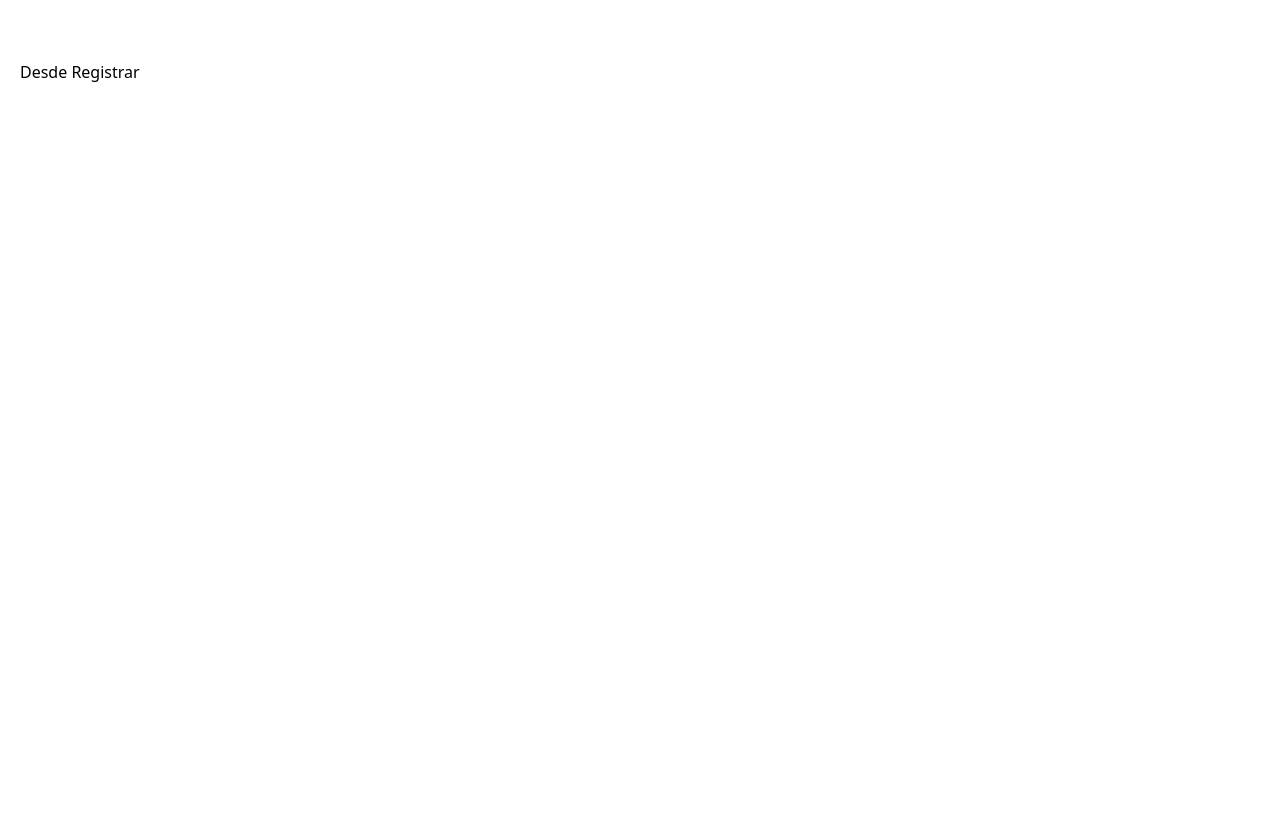
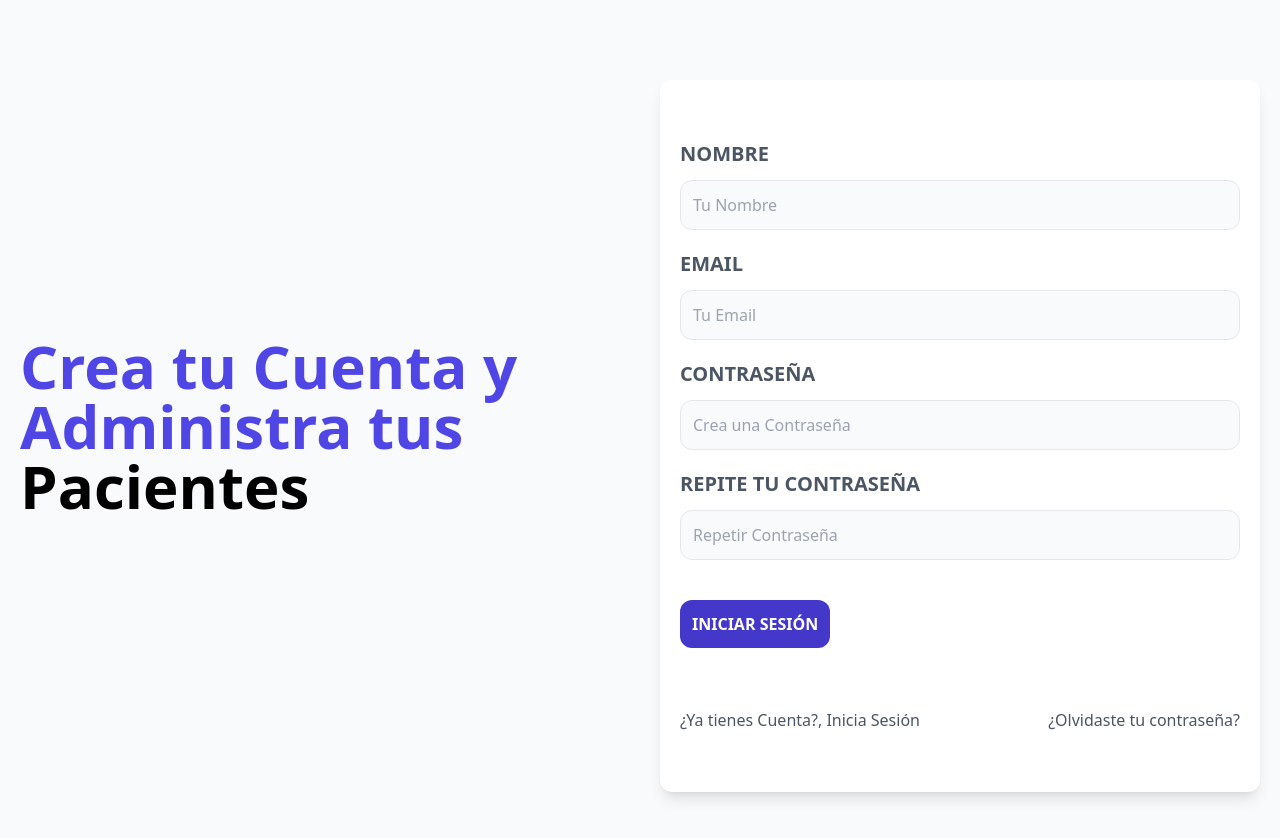
Before and after one commit to JPalacio3/APV_FullSatck-Javascript, a React (Vite) app in the folder frontend/: page /registrar in a window 1280 px wide. Before the commit the page ends 800 px from the top, so only its background shows below. Built offline with nearby package versions, Linux system fonts and the light colour scheme.

Commit message:
feat : frontend - Creando el formulario de Registro para usuarios sin cuenta

```diff
--- a/frontend/index.html
+++ b/frontend/index.html
@@ -7,7 +7,7 @@
   <title>Administrador de Pacientes de Veterinaria</title>
 </head>
 
-<body>
+<body class="bg-gray-50 min-h-screen">
   <div id="root"></div>
   <script type="module" src="/src/main.jsx"></script>
 </body>
--- a/frontend/src/layout/AuthLayout.jsx
+++ b/frontend/src/layout/AuthLayout.jsx
@@ -3,7 +3,7 @@ import { Outlet } from "react-router-dom";
 export const AuthLayout = () => {
     return (
         <>
-            <main className="container mx-auto md:grid md:grid-cols-2 mt-10 gap-10 p-5">
+            <main className="container mx-auto md:grid md:grid-cols-2 mt-10 gap-10 p-5 items-center">
                 <Outlet />
             </main>
         </>
--- a/frontend/src/paginas/Login.jsx
+++ b/frontend/src/paginas/Login.jsx
@@ -1,13 +1,13 @@
-// import React from 'react'
+import { Link } from 'react-router-dom';
 
 export const Login = () => {
     return (
         <>
             <div>
-                <h1 className="text-indigo-600 font-black text-6xl ">Inicia Sesión y Administra tus <span className="text-black">Pacientes</span></h1>
+                <h1 className="text-indigo-600 font-black text-6xl ">Inicia Sesión y Administra tus{" "} <span className="text-black">Pacientes</span></h1>
             </div>
 
-            <div>
+            <div className='mt-20 md:mt-5 shadow-lg px-5 py-10 rounded-xl bg-white'>
                 <form action="">
                     <div className="my-5">
                         <label
@@ -37,9 +37,19 @@ export const Login = () => {
                         type="submit"
                         value="Iniciar Sesión"
                         className="bg-indigo-700 w-full py-3 px-3 rounded-xl text-white uppercase font-bold mt-5 hover:cursor-pointer hover:bg-indigo-900 md:w-auto "
-
                     />
                 </form>
+
+                <nav className="mt-10 lg:flex lg:justify-between">
+                    <Link
+                        className='block text-center my-5 text-gray-600'
+                        to="/registrar"> ¿No tienes una cuenta?, Regístrate</Link>
+
+                    <Link
+                        className='block text-center my-5 text-gray-600'
+                        to="/olvide-password"> ¿Olvidaste tu contraseña?</Link>
+                </nav>
+
             </div>
         </>
     );
--- a/frontend/src/paginas/Registrar.jsx
+++ b/frontend/src/paginas/Registrar.jsx
@@ -1,8 +1,82 @@
+import { Link } from "react-router-dom";
 
 export const Registrar = () => {
     return (
         <>
-            <h1>Desde Registrar</h1>
+            <div>
+                <h1 className="text-indigo-600 font-black text-6xl ">Crea tu Cuenta y Administra tus
+                    {" "}<span className="text-black">Pacientes</span></h1>
+            </div>
+
+            <div className='mt-20 md:mt-5 shadow-lg px-5 py-10 rounded-xl bg-white'>
+                <form action="">
+
+                    <div className="my-5">
+                        <label
+                            htmlFor=""
+                            className="uppercase text-gray-600 block text-xl font-bold "
+                        >Nombre</label>
+                        <input
+                            type="text"
+                            placeholder="Tu Nombre"
+                            className="border w-full p-3 mt-3 bg-gray-50 rounded-xl"
+                        />
+                    </div>
+
+                    <div className="my-5">
+                        <label
+                            htmlFor=""
+                            className="uppercase text-gray-600 block text-xl font-bold "
+                        >Email</label>
+                        <input
+                            type="email"
+                            placeholder="Tu Email"
+                            className="border w-full p-3 mt-3 bg-gray-50 rounded-xl"
+                        />
+                    </div>
+
+                    <div className="my-5">
+                        <label
+                            htmlFor=""
+                            className="uppercase text-gray-600 block text-xl font-bold "
+                        >Contraseña</label>
+                        <input
+                            type="password"
+                            placeholder="Crea una Contraseña"
+                            className="border w-full p-3 mt-3 bg-gray-50 rounded-xl"
+                        />
+                    </div>
+
+                    <div className="my-5">
+                        <label
+                            htmlFor=""
+                            className="uppercase text-gray-600 block text-xl font-bold "
+                        >Repite tu Contraseña</label>
+                        <input
+                            type="password"
+                            placeholder="Repetir Contraseña"
+                            className="border w-full p-3 mt-3 bg-gray-50 rounded-xl"
+                        />
+                    </div>
+
+                    <input
+                        type="submit"
+                        value="Iniciar Sesión"
+                        className="bg-indigo-700 w-full py-3 px-3 rounded-xl text-white uppercase font-bold mt-5 hover:cursor-pointer hover:bg-indigo-900 md:w-auto "
+                    />
+                </form>
+
+                <nav className="mt-10 lg:flex lg:justify-between">
+                    <Link
+                        className='block text-center my-5 text-gray-600'
+                        to="/"> ¿Ya tienes Cuenta?, Inicia Sesión</Link>
+
+                    <Link
+                        className='block text-center my-5 text-gray-600'
+                        to="/olvide-password"> ¿Olvidaste tu contraseña?</Link>
+                </nav>
+
+            </div>
         </>
     )
 }
```
